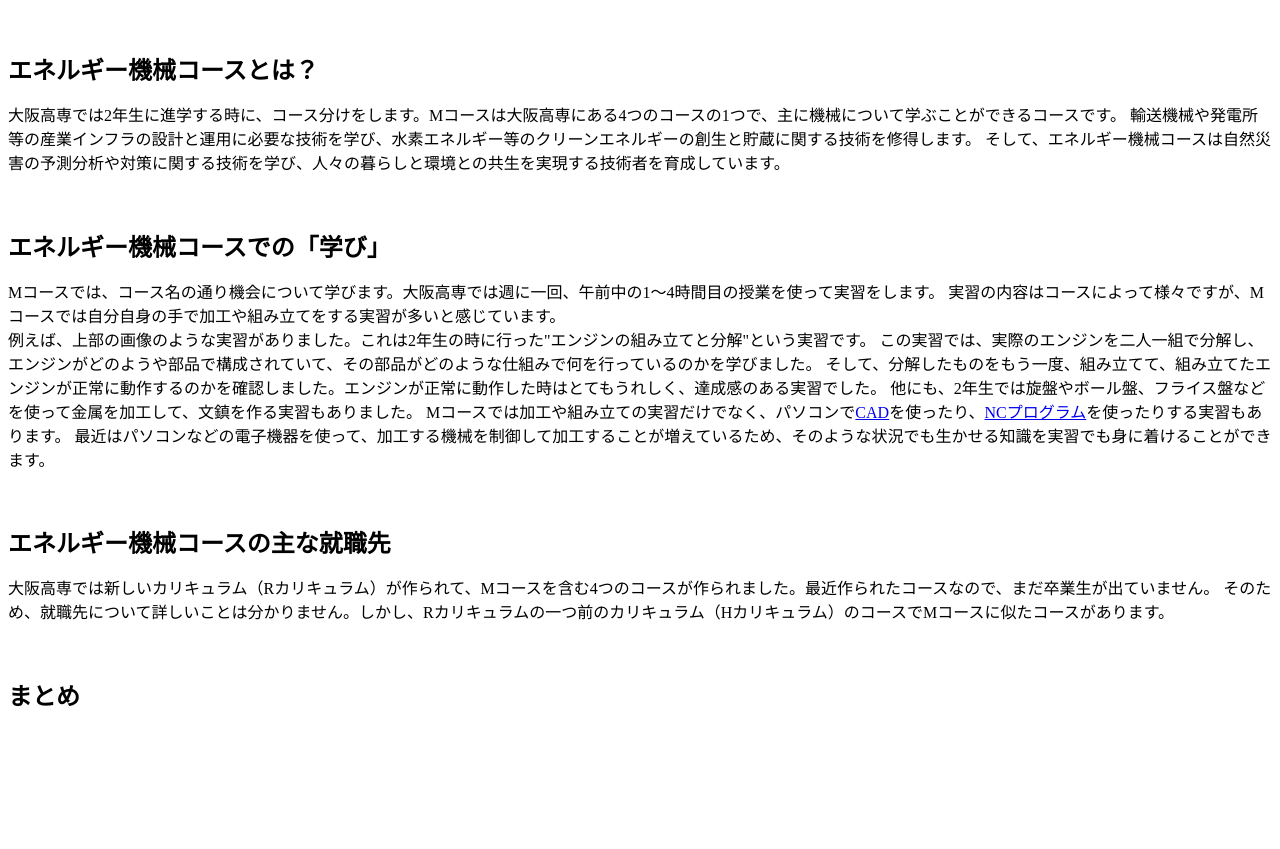
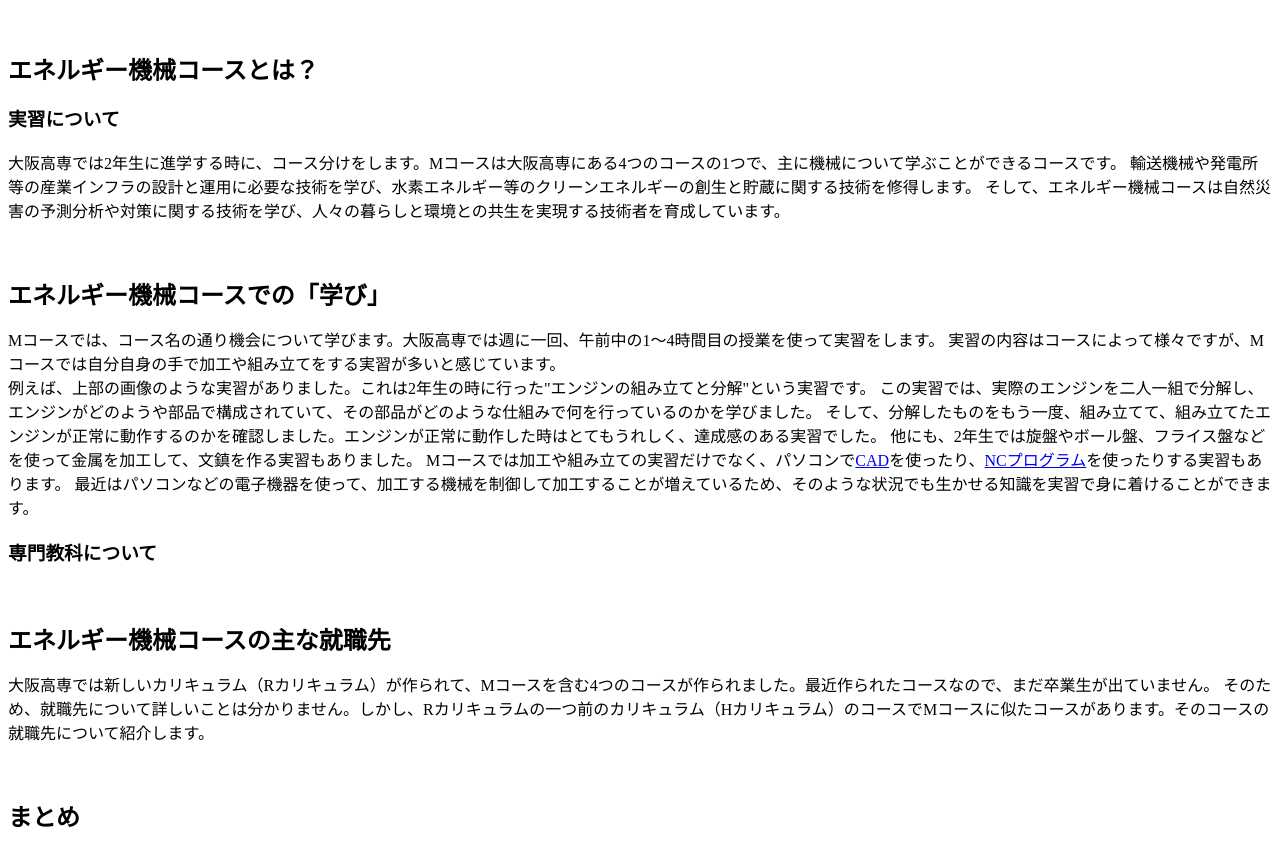
Before and after one commit to jakotenn/jakotenn.github.io, a plain HTML site: page index.html in a window 1280 px wide. Shown: the part 604-1453 px from the top of the page. Before the commit the page ends 1332 px from the top, so only its background shows below. Drawn offline with Linux system fonts and the light colour scheme.

Commit message:
Update index.html

```diff
--- a/index.html
+++ b/index.html
@@ -34,6 +34,7 @@
  大学卒業と同じ学位を取得できることも特徴です。</p>
  <br>
 <h2 id="anker11">エネルギー機械コースとは？</h2>
+ <h3>実習について</h3>
  <p>大阪高専では2年生に進学する時に、コース分けをします。Mコースは大阪高専にある4つのコースの1つで、主に機械について学ぶことができるコースです。
   輸送機械や発電所等の産業インフラの設計と運用に必要な技術を学び、水素エネルギー等のクリーンエネルギーの創生と貯蔵に関する技術を修得します。
   そして、エネルギー機械コースは自然災害の予測分析や対策に関する技術を学び、人々の暮らしと環境との共生を実現する技術者を育成しています。</p>
@@ -47,11 +48,15 @@
  そして、分解したものをもう一度、組み立てて、組み立てたエンジンが正常に動作するのかを確認しました。エンジンが正常に動作した時はとてもうれしく、達成感のある実習でした。
  他にも、2年生では旋盤やボール盤、フライス盤などを使って金属を加工して、文鎮を作る実習もありました。
  Mコースでは加工や組み立ての実習だけでなく、パソコンで<a href="https://www.adecco.co.jp/useful/engineer_01">CAD</a>を使ったり、<a href="https://www.umnet.jp/blog/?page=details&code=29#anchor">NCプログラム</a>を使ったりする実習もあります。
-  最近はパソコンなどの電子機器を使って、加工する機械を制御して加工することが増えているため、そのような状況でも生かせる知識を実習でも身に着けることができます。</p>
+  最近はパソコンなどの電子機器を使って、加工する機械を制御して加工することが増えているため、そのような状況でも生かせる知識を実習で身に着けることができます。
+ <br>
+ <h3>専門教科について</h3>
+ </p>
  <br>
 <h2 id="anker13">エネルギー機械コースの主な就職先</h2>
 <p>大阪高専では新しいカリキュラム（Rカリキュラム）が作られて、Mコースを含む4つのコースが作られました。最近作られたコースなので、まだ卒業生が出ていません。
-そのため、就職先について詳しいことは分かりません。しかし、Rカリキュラムの一つ前のカリキュラム（Hカリキュラム）のコースでMコースに似たコースがあります。
+そのため、就職先について詳しいことは分かりません。しかし、Rカリキュラムの一つ前のカリキュラム（Hカリキュラム）のコースでMコースに似たコースがあります。そのコースの就職先について紹介します。
+
 </p>
  <br>
 <h2 id="anker14">まとめ</h2>
```
